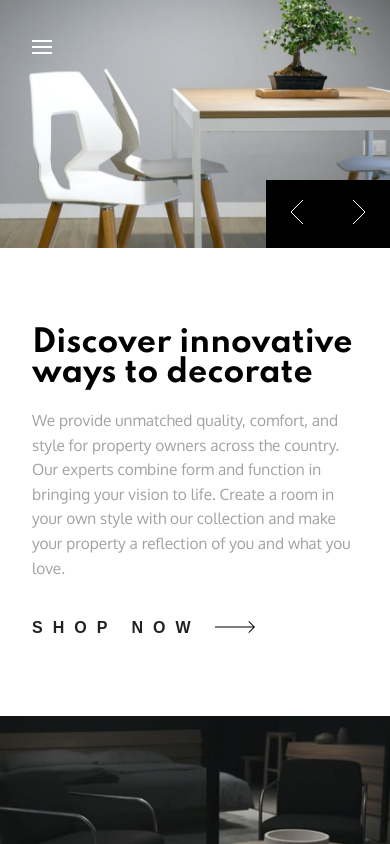
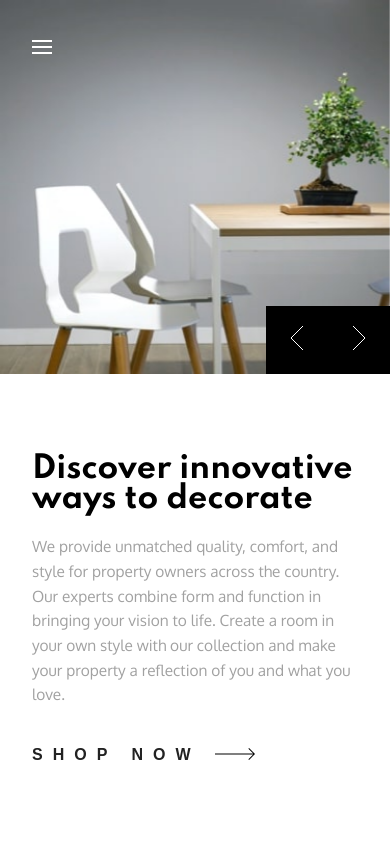
Before and after one commit to YachuJoshi/Rooms, a React (Create React App) app: page / in a window 390 px wide. Shown: the top 844 px of the page. Built offline with nearby package versions, Linux system fonts and the light colour scheme.

Commit message:
Added responsive image :iphone:

```diff
--- a/src/Content.js
+++ b/src/Content.js
@@ -2,23 +2,30 @@ import HeroOne from "./images/desktop-image-hero-1.jpg";
 import HeroTwo from "./images/desktop-image-hero-2.jpg";
 import HeroThree from "./images/desktop-image-hero-3.jpg";
 
+import HeroOneMobile from "./images/mobile-image-hero-1.jpg";
+import HeroTwoMobile from "./images/mobile-image-hero-2.jpg";
+import HeroThreeMobile from "./images/mobile-image-hero-3.jpg";
+
 export const CONTENT = [
   {
-    img: HeroOne,
+    imgDesktop: HeroOne,
+    imgMobile: HeroOneMobile,
     heading: `Discover innovative ways to decorate`,
     text: `We provide unmatched quality, comfort, and style for property owners across the country.
   Our experts combine form and function in bringing your vision to life. Create a room in your
   own style with our collection and make your property a reflection of you and what you love.`,
   },
   {
-    img: HeroTwo,
+    imgDesktop: HeroTwo,
+    imgMobile: HeroTwoMobile,
     heading: `We are available all across the globe`,
     text: ` With stores all over the world, it's easy for you to find furniture for your home or place of business.
     Locally, we’re in most major cities throughout the country. Find the branch nearest you using our
     store locator. Any questions? Don't hesitate to contact us today.`,
   },
   {
-    img: HeroThree,
+    imgDesktop: HeroThree,
+    imgMobile: HeroThreeMobile,
     heading: `Manufactured with the best materials`,
     text: `Our modern furniture store provide a high level of quality. Our company has invested in advanced technology
     to ensure that every product is made as perfect and as consistent as possible. With three decades of
--- a/src/components/Gallery.jsx
+++ b/src/components/Gallery.jsx
@@ -13,7 +13,8 @@ export const Gallery = ({ currentIndex }) => {
           style={{
             transform: `translate3d(${currentIndex * -100}% , 0, 0)`,
           }}
-          src={item.img}
+          src={item.imgMobile}
+          srcSet={item.imgDesktop}
           alt="Hero"
           key={index}
           figClassName={styles.HeroImageContainer}
--- a/src/components/Hero.module.scss
+++ b/src/components/Hero.module.scss
@@ -26,8 +26,10 @@
 .HeroRight {
   margin-top: -68px;
   padding: 80px 32px;
+  min-height: 310px;
 
   @include media-breakpoint-up(md) {
+    min-height: 0;
     margin-top: -75px;
   }
 
--- a/src/components/NavBar.jsx
+++ b/src/components/NavBar.jsx
@@ -1,5 +1,10 @@
 import React, { useState, useEffect } from "react";
-import { motion, AnimatePresence } from "framer-motion";
+import {
+  motion,
+  useTransform,
+  useViewportScroll,
+  AnimatePresence,
+} from "framer-motion";
 import cx from "classnames";
 
 import Logo from "../images/logo.svg";
@@ -13,6 +18,12 @@ const navItems = ["home", "shop", "about", "contact"];
 
 export const NavBar = () => {
   const [isOpen, setIsOpen] = useState(false);
+  const { scrollYProgress } = useViewportScroll();
+  const backgroundColorTransform = useTransform(
+    scrollYProgress,
+    [0, 0.1],
+    ["rgba(0,0,0,0)", "rgba(0,0,0, 0.8)"]
+  );
   const MenuIcon = !isOpen ? HamburgerMenu : CloseButton;
 
   useEffect(() => {
@@ -26,11 +37,12 @@ export const NavBar = () => {
   return (
     <header>
       <nav className={styles.Nav}>
-        <div
+        <motion.div
           className={cx(styles.NavBar, {
             [styles.NavBarActive]: isOpen,
             [styles.NavBarDisabled]: !isOpen,
           })}
+          style={{ backgroundColor: !isOpen && backgroundColorTransform }}
         >
           <MenuIcon
             className={cx(styles.Menu, {
@@ -47,6 +59,7 @@ export const NavBar = () => {
                 initial={{ translateY: -100 }}
                 animate={{ translateY: 0 }}
                 exit={{ translateY: -100 }}
+                transition={{ ease: "easeOut", duration: 0.5 }}
               >
                 {navItems.map((item, index) => (
                   <li key={index}>{item}</li>
@@ -54,7 +67,7 @@ export const NavBar = () => {
               </motion.ul>
             )}
           </AnimatePresence>
-        </div>
+        </motion.div>
         <AnimatePresence>
           {isOpen && (
             <motion.div
--- a/src/components/NavBar.module.scss
+++ b/src/components/NavBar.module.scss
@@ -6,7 +6,7 @@
   top: 0;
   left: 0;
   right: 0;
-  position: absolute;
+  position: fixed;
   z-index: 10;
 }
 
--- a/src/components/Pagination.module.scss
+++ b/src/components/Pagination.module.scss
@@ -1,9 +1,4 @@
 @import '../sass/main.scss';
-
-$padding-tb-md: 24px;
-$padding-lr-md: 28px;
-$padding-tb-lg: 28px;
-$padding-lr-lg: 32px;
 
 .Pagination {
   display: flex;
@@ -37,11 +32,7 @@ $padding-lr-lg: 32px;
     }
 
     @include media-breakpoint-up(md) {
-      padding: $padding-tb-md $padding-lr-md;
-    }
-
-    @include media-breakpoint-up(lg) {
-      padding: $padding-tb-lg $padding-lr-lg;
+      padding: 24px 28px;
     }
 
     @include media-breakpoint-up(xxl) {
--- a/src/ui-kit/Article.module.scss
+++ b/src/ui-kit/Article.module.scss
@@ -7,7 +7,7 @@
   }
 
   @include media-breakpoint-up(xl) {
-    padding: 60px;
+    padding: 60px 40px;
   }
 
   @include media-breakpoint-up(xxl) {
@@ -34,6 +34,14 @@
   margin: 20px 0 40px;
 
   @include media-breakpoint-up(lg) {
+    margin: 20px 0;
+  }
+
+  @include media-breakpoint-up(xl) {
+    margin: 28px 0;
+  }
+
+  @include media-breakpoint-up(xxl) {
     margin: 32px 0;
   }
 }
--- a/src/ui-kit/Image.jsx
+++ b/src/ui-kit/Image.jsx
@@ -1,10 +1,34 @@
 import React from "react";
 import cx from "classnames";
 
-export const Image = ({ src, alt, className, figClassName, ...rest }) => {
+export const Image = ({
+  src,
+  srcSet,
+  alt,
+  className,
+  figClassName,
+  ...rest
+}) => {
   return (
     <figure className={cx(figClassName)} {...rest}>
-      <img src={src} alt={alt} className={className} />
+      <picture className={className}>
+        <source
+          media="(min-width: 432px)"
+          srcSet={srcSet}
+          style={{
+            height: "100%",
+            width: "100%",
+          }}
+        />
+        <img
+          src={src}
+          alt={alt}
+          style={{
+            height: "100%",
+            width: "100%",
+          }}
+        />
+      </picture>
     </figure>
   );
 };
```
